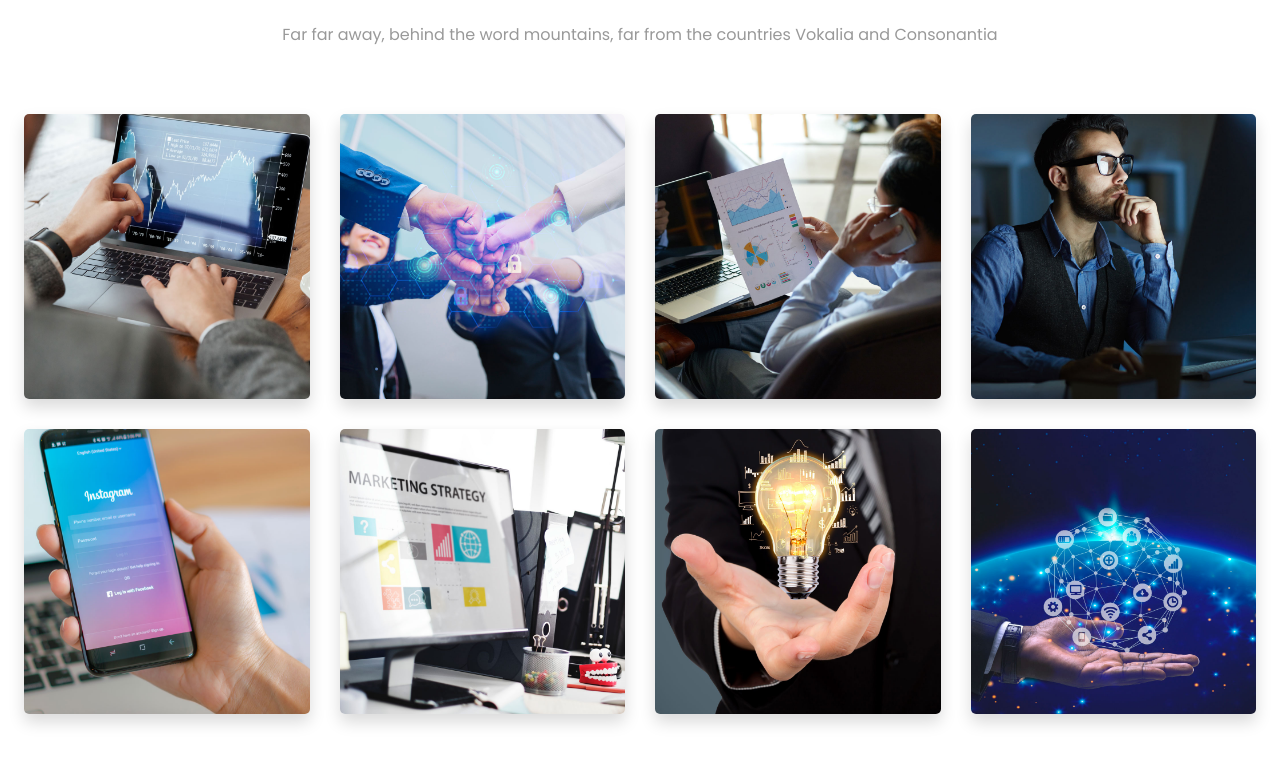
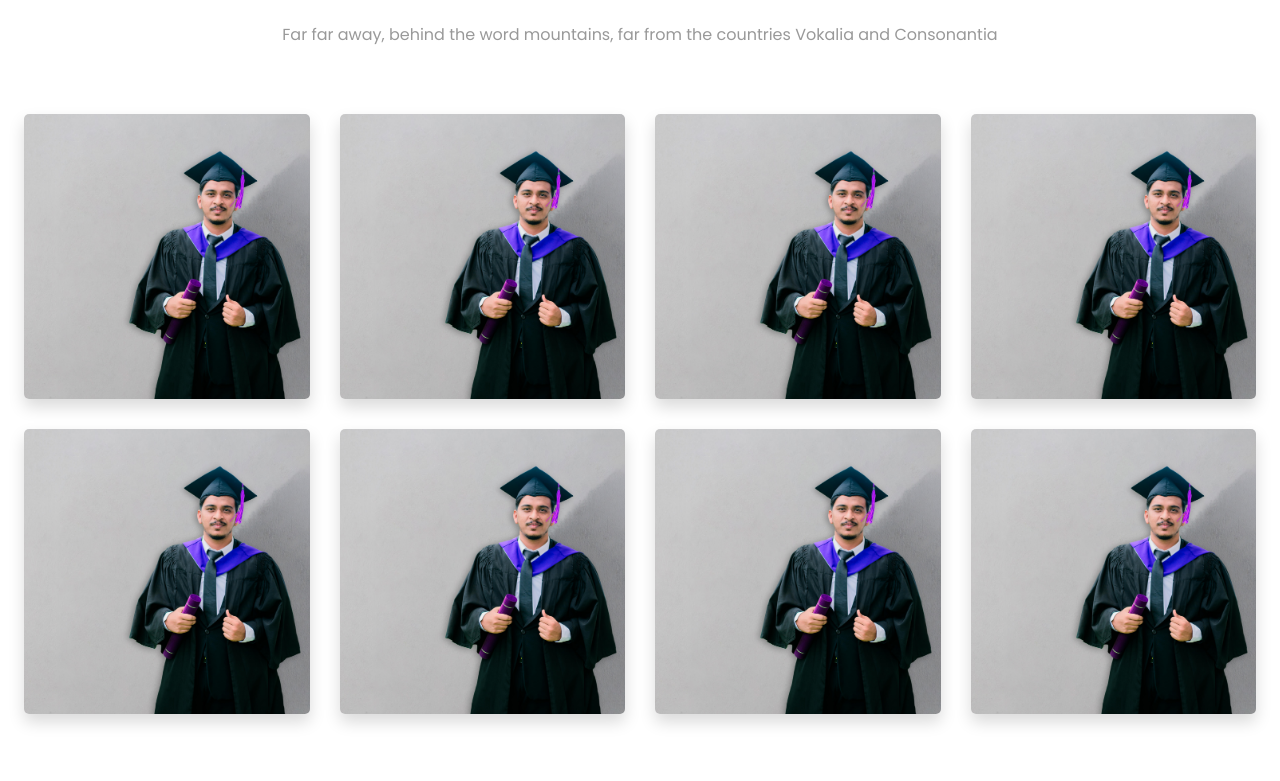
Before and after one commit to mirshath/mirshath.github.io, a plain HTML site: page index.html in a window 1280 px wide. Shown: the part 4379-5160 px from the top of the page. Drawn offline with Linux system fonts and the light colour scheme; some packages are replaced by stand-ins of ours; no server answers; files whose address does not match are found by name.

Commit message:
Some Changes

```diff
--- a/index.html
+++ b/index.html
@@ -47,6 +47,9 @@
 			</div>
 		</div>
 	</nav>
+
+
+
 	<section id="home-section" class="hero">
 		<div class="home-slider owl-carousel">
 			<div class="slider-item">
@@ -632,7 +635,17 @@
 			<div class="row">
 				<div class="col-md-3">
 					<div class="project img shadow ftco-animate d-flex justify-content-center align-items-center"
-						style="background-image: url(images/work-1.jpg);">
+						style="background-image: url(./images/Project_images/bg_2copy.jpg);">
+						<div class="overlay"></div>
+						<div class="text text-center p-4">
+							<h3><a href="#">Branding & Illustration Design</a></h3>
+							<span>Web Design</span>
+						</div>
+					</div>
+				</div>
+				<div class="col-md-3">
+					<div class="project img shadow ftco-animate d-flex justify-content-center align-items-center"
+						style="background-image: url(./images/Project_images/bg_2copy.jpg);">
 						<div class="overlay"></div>
 						<div class="text text-center p-4">
 							<h3><a href="#">Branding &amp; Illustration Design</a></h3>
@@ -642,7 +655,7 @@
 				</div>
 				<div class="col-md-3">
 					<div class="project img shadow ftco-animate d-flex justify-content-center align-items-center"
-						style="background-image: url(images/work-2.jpg);">
+						style="background-image: url(./images/Project_images/bg_2copy.jpg);">
 						<div class="overlay"></div>
 						<div class="text text-center p-4">
 							<h3><a href="#">Branding &amp; Illustration Design</a></h3>
@@ -652,7 +665,7 @@
 				</div>
 				<div class="col-md-3">
 					<div class="project img shadow ftco-animate d-flex justify-content-center align-items-center"
-						style="background-image: url(images/work-3.jpg);">
+						style="background-image: url(./images/Project_images/bg_2copy.jpg);">
 						<div class="overlay"></div>
 						<div class="text text-center p-4">
 							<h3><a href="#">Branding &amp; Illustration Design</a></h3>
@@ -662,7 +675,7 @@
 				</div>
 				<div class="col-md-3">
 					<div class="project img shadow ftco-animate d-flex justify-content-center align-items-center"
-						style="background-image: url(images/work-4.jpg);">
+						style="background-image: url(./images/Project_images/bg_2copy.jpg);">
 						<div class="overlay"></div>
 						<div class="text text-center p-4">
 							<h3><a href="#">Branding &amp; Illustration Design</a></h3>
@@ -672,7 +685,7 @@
 				</div>
 				<div class="col-md-3">
 					<div class="project img shadow ftco-animate d-flex justify-content-center align-items-center"
-						style="background-image: url(images/work-5.jpg);">
+						style="background-image: url(./images/Project_images/bg_2copy.jpg);">
 						<div class="overlay"></div>
 						<div class="text text-center p-4">
 							<h3><a href="#">Branding &amp; Illustration Design</a></h3>
@@ -682,7 +695,7 @@
 				</div>
 				<div class="col-md-3">
 					<div class="project img shadow ftco-animate d-flex justify-content-center align-items-center"
-						style="background-image: url(images/work-6.jpg);">
+						style="background-image: url(./images/Project_images/bg_2copy.jpg);">
 						<div class="overlay"></div>
 						<div class="text text-center p-4">
 							<h3><a href="#">Branding &amp; Illustration Design</a></h3>
@@ -692,17 +705,7 @@
 				</div>
 				<div class="col-md-3">
 					<div class="project img shadow ftco-animate d-flex justify-content-center align-items-center"
-						style="background-image: url(images/work-7.jpg);">
-						<div class="overlay"></div>
-						<div class="text text-center p-4">
-							<h3><a href="#">Branding &amp; Illustration Design</a></h3>
-							<span>Web Design</span>
-						</div>
-					</div>
-				</div>
-				<div class="col-md-3">
-					<div class="project img shadow ftco-animate d-flex justify-content-center align-items-center"
-						style="background-image: url(images/work-8.jpg);">
+						style="background-image: url(./images/Project_images/bg_2copy.jpg);">
 						<div class="overlay"></div>
 						<div class="text text-center p-4">
 							<h3><a href="#">Branding &amp; Illustration Design</a></h3>
@@ -813,7 +816,7 @@
 	</section>
 
 
-	<section class="ftco-section bg-light" id="blog-section">
+	<!-- <section class="ftco-section bg-light" id="blog-section">
 		<div class="container">
 			<div class="row justify-content-center mb-5 pb-5">
 				<div class="col-md-7 heading-section text-center ftco-animate">
@@ -882,7 +885,7 @@
 				</div>
 			</div>
 		</div>
-	</section>
+	</section> -->
 
 	<section class="ftco-section contact-section ftco-no-pb" id="contact-section">
 		<div class="container">
```
Also changed, not shown: images/Project_images/bg_2copy.jpg (added).
